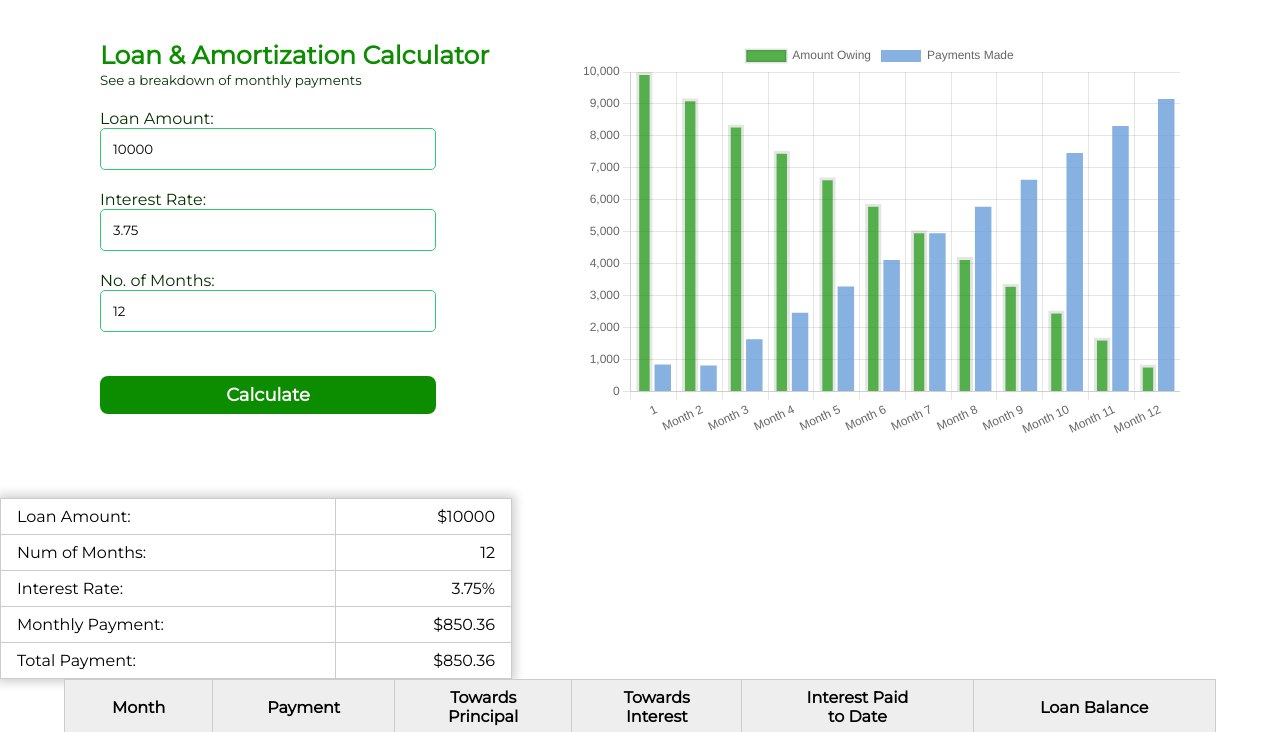
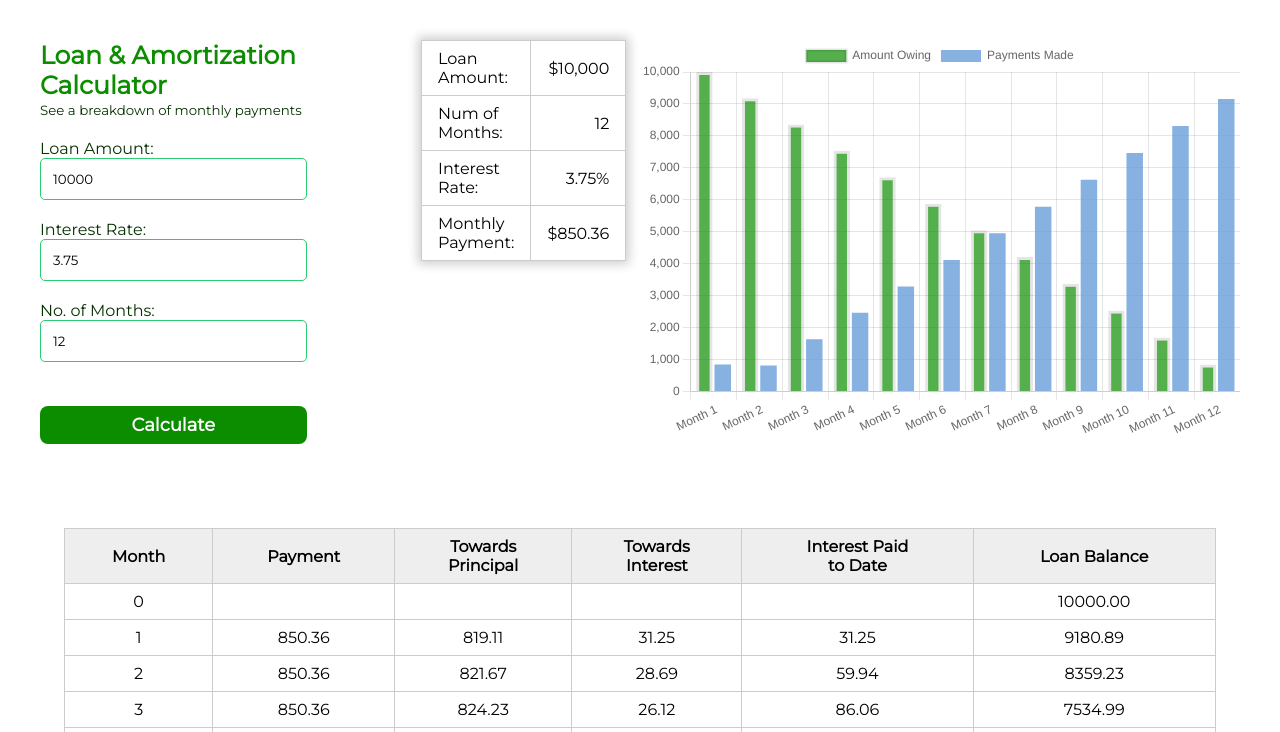
Before and after one commit to Code-Institute-Submissions/Mortgage-Payment-Calculator, a plain HTML site: page index.html in a window 1280 px wide. Both pictures are taken after a click on the button "Calculate". Shown: the top 732 px of the page. Drawn offline with nearby package versions, Linux system fonts and the light colour scheme.

Commit message:
Add styling and positioning

```diff
--- a/assets/js/script.js
+++ b/assets/js/script.js
@@ -12,23 +12,21 @@
 
 function start(event) {
   event.preventDefault();
-  checkInputs();
-  createPaymentSchedule();
+
+  if (checkInputs()) {
+    createPaymentSchedule();
+  }
+
   drawGraph();
 }
 
 function createPaymentSchedule() {
 i = interestRateInput.value / 100;
-loan_amt = loanAmountInput.value;
-months = loanTenureInput.value;
-rate = interestRateInput.value;
+loan_amt = parseFloat(loanAmountInput.value);
+months = parseInt(loanTenureInput.value);
+rate = parseFloat(interestRateInput.value);
 
-const regexNumber = /^[0-9]*(\.[0-9]{0,2})?$/;
-if  (!loan_amt.match(regexNumber) || (!rate.match(regexNumber))) {
-  loanAmountInput.value = 0;
-  loanTenureInput.value = 0;
-  rate=0
-}
+
 
 let monthly_payment =
   (loan_amt * (i / 12) * Math.pow(1 + i / 12, months)) /
@@ -37,16 +35,13 @@
 var info = "";
 info += "<table class='results'>";
 info += "<tr><td>Loan Amount:</td>";
-info += "<td align='right'>$" + loan_amt + "</td></tr>";
+info += "<td align='right'>$" + loan_amt.toLocaleString('en') + "</td></tr>";
 info += "<tr><td>Num of Months:</td>";
 info += "<td align='right'>" + months + "</td></tr>";
 info += "<tr><td>Interest Rate:</td>";
 info += "<td align='right'>" + rate + "%</td></tr>";
 info += "<tr><td>Monthly Payment:</td>";
 info += "<td align='right'>$" + round(monthly_payment, 2) + "</td></tr>";
-info += "<tr><td>Total Payment:</td>";
-info +=
-  "<td align='right'>$" + round(monthly_payment, 2) + "</td></tr>";
 info += "</table>";
 document.getElementById("results").innerHTML = info; // info is a string container all the html table code
 
@@ -70,7 +65,7 @@
 let payment_counter = 1;
 let total_interest = 0;
 data.push(current_balance);
-labels.push(payment_counter);
+labels.push("Month " + payment_counter);
 paidToDate.push(monthly_payment);
 
 while (current_balance > 0) {
@@ -123,6 +118,7 @@
   let regexFilter = /^[1-9]\d*$/;
   if (!loanAmountInput.value.match(regexFilter)) {
     setErrorFor(loanAmountInput, "Invalid amount entered.");
+    return false;
 	}else{
     setSuccessFor(loanAmountInput);
   }
@@ -130,6 +126,7 @@
   regexFilter = /^(?!(?:0|0\.0|0\.00)$)[+]?\d+(\.\d|\.\d[0-9])?$/;
   if (!interestRateInput.value.match(regexFilter)) {
     setErrorFor(interestRateInput, "Invalid rate entered.");
+    return false;
 	}else{
     setSuccessFor(interestRateInput);
   }
@@ -137,10 +134,12 @@
   regexFilter = /^[1-9]\d*$/;
   if (!loanTenureInput.value.match(regexFilter)) {
     setErrorFor(loanTenureInput, "Invalid term entered.");
+    return false;
 	}else{
     setSuccessFor(loanTenureInput);
   }
 
+  return true;
 }
 
 function setErrorFor(input, message) {
--- a/index.html
+++ b/index.html
@@ -24,17 +24,17 @@
 
                 <div id="form" class="input-group">
                     <label for="loan-amount">Loan Amount:</label>
-                    <input type="number" min="1" value="10000" id="loan-amount" />
+                    <input type="number" min="0" value="10000" id="loan-amount" required />
                 </div>
 
                 <div class="input-group">
                     <label for="interest-rate">Interest Rate:</label>
-                    <input type="number" min="1" value="3.75" id="interest-rate" />
+                    <input type="number" min="0" value="3.75" step="0.01" id="interest-rate" required />
                 </div>
 
                 <div class="input-group">
                     <label for="loan-tenure">No. of Months:</label>
-                    <input type="number" min="1" value="12" id="loan-tenure" />
+                    <input type="number" min="1" value="12" id="loan-tenure" required />
                 </div>
 
                 <div class="input-group">
@@ -45,18 +45,15 @@
 
         </div>
 
+        <div id="results">   <!-- Container for a generated table showing the computed values -->
 
+        </div>
 
         <section>
 
             <canvas id="data-set" width="600" height="400"></canvas> <!-- The graph/chart displays in this area -->
 
         </section>
-
-    </div>
-
-    <div id="results">
-        <!-- Container for a generated table showing the computed values -->
 
     </div>
 
```
